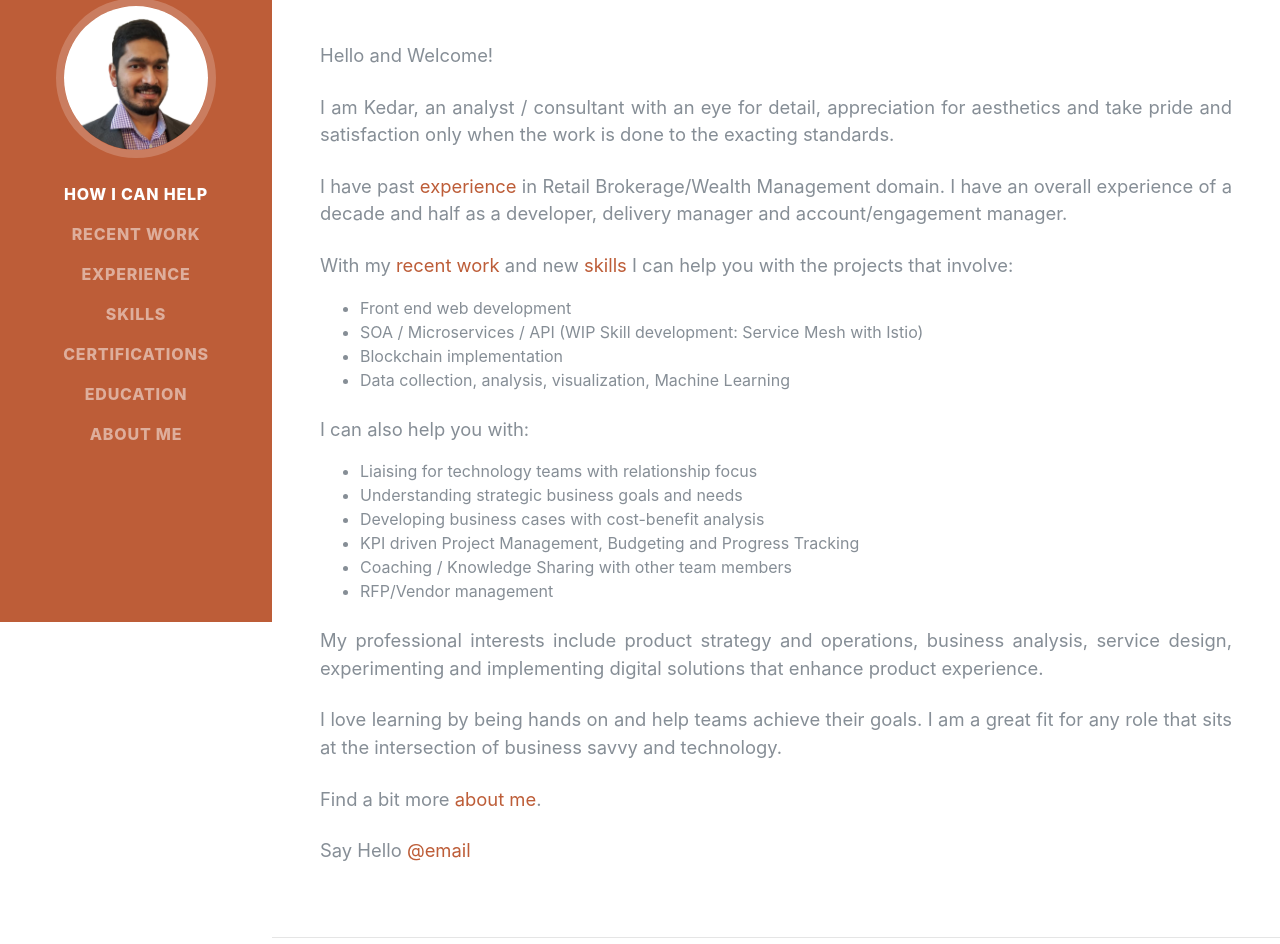
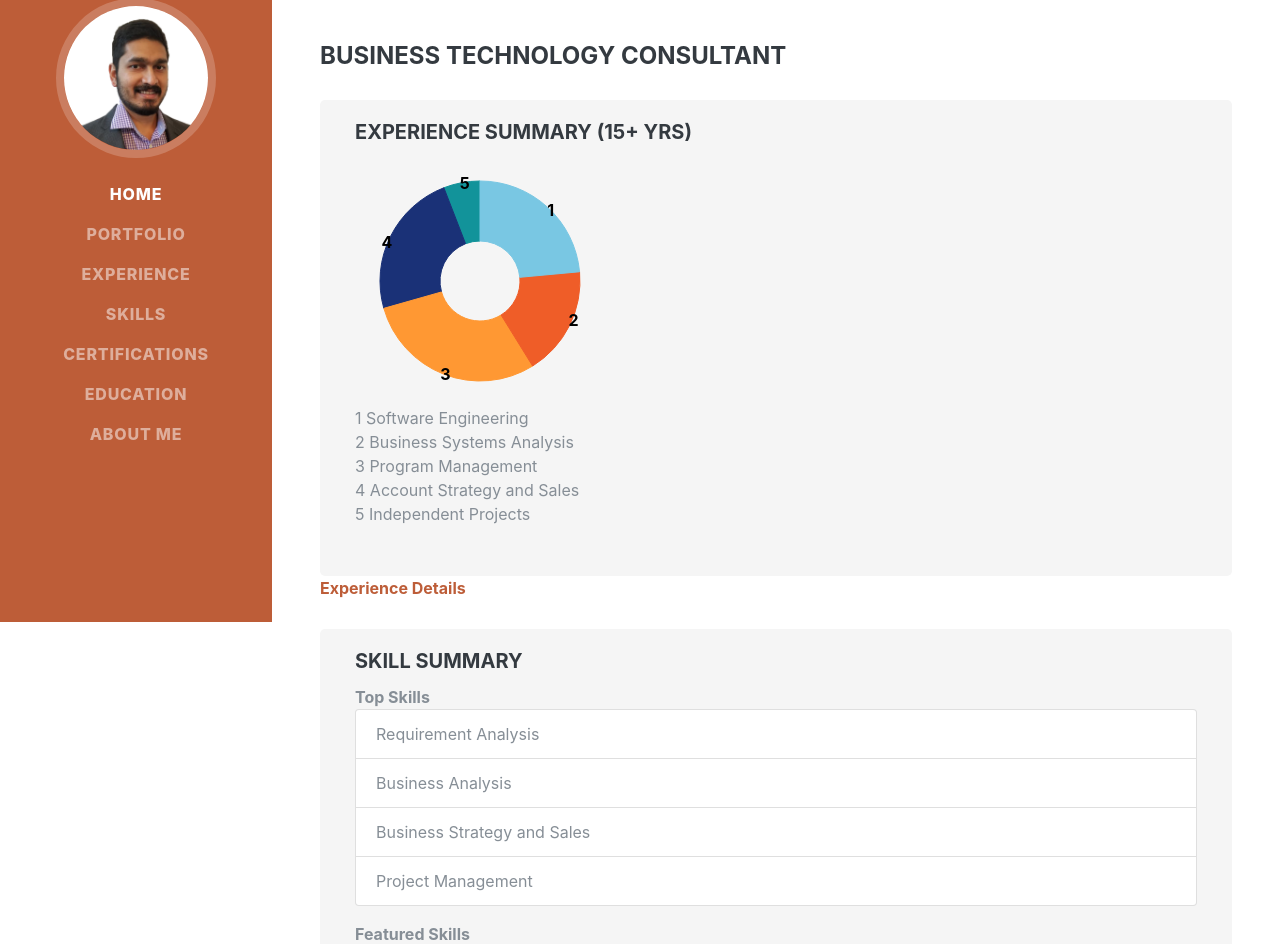
Before and after one commit to KedarJo/profile, a React (Create React App) app: page / in a window 1280 px wide. Shown: the part 178-1122 px from the top of the page. Built offline with nearby package versions, Linux system fonts and the light colour scheme; a web font is replaced by a local one.

Commit message:
first commit

```diff
--- a/src/App.css
+++ b/src/App.css
@@ -294,6 +294,8 @@ canvas.canvas-graph {
   transition: opacity .5s ease-in;
 }
 
+.list-group {background-color: #f5f5f5;}
+
 @media (min-width: 992px){
   .card {
     display: inline-block;
--- a/src/App.js
+++ b/src/App.js
@@ -46,10 +46,10 @@ class App extends Component {
                 <ul className="navbar-nav mr-auto">
 
                   <li className="nav-item">
-                    <NavLink to={process.env.PUBLIC_URL + '/'} className='nav-link' onClick = {() => {document.getElementByClassName('navbar-collapse').collapse('hide')}}>How I can help</NavLink>
+                    <NavLink to={process.env.PUBLIC_URL + '/'} className='nav-link' onClick = {() => {document.getElementByClassName('navbar-collapse').collapse('hide')}}>Home</NavLink>
                   </li>
                   <li className="nav-item">
-                    <NavLink to={process.env.PUBLIC_URL + '/Portfolio'} className='nav-link' onClick = {() => {document.getElementByClassName('navbar-collapse').collapse('hide')}}>Recent Work</NavLink>
+                    <NavLink to={process.env.PUBLIC_URL + '/Portfolio'} className='nav-link' onClick = {() => {document.getElementByClassName('navbar-collapse').collapse('hide')}}>Portfolio</NavLink>
                   </li>
                   <li className="nav-item">
                     <NavLink to={process.env.PUBLIC_URL + '/Experience'} className='nav-link' onClick = {() => {document.getElementByClassName('navbar-collapse').collapse('hide')}}>Experience</NavLink>
--- a/src/components/About.js
+++ b/src/components/About.js
@@ -12,79 +12,30 @@ function About () {
             transitionAppearTimeout={500}
             transitionEnter={false}
             transitionLeave={false}>
-          <h2 className="mb-5">Business Outcomes with Product Focus</h2>
+          <h3 className="mb-5">Business Outcomes with Product Focus</h3>
           </CSSTransitionGroup>
           <div className="resume-item d-flex flex-column flex-md-row mb-5">
-            <div className="resume-content mr-auto text-justify">
-
-              <div className="subheading mb-3"></div>
-              <p className="lead mb-5">I look at business through customer and product lens. I seek to understand how customers experience the product through its lifecycle and the business operations and technology infrastructure that make it possible. Such analysis presents opportunities to continuously innovate and improve the experience and offer better value proposition. </p>
+            <div className="resume-content mr-auto ">
               <div className="subheading mb-0">Service delivery philosophy</div>
               <img className="img-fluid img-responsive mx-auto mb-2" src='./img/StrategicPillers.png' alt='StrategicPillers' />
-              <p className="lead mb-5">Within a large organization a team of any size will benefit from this philosophy and principles of designing moments of truth. </p>
+              <p className="mb-5">Within a large organization a team of any size will benefit from this philosophy and principles of designing moments of truth. </p>
+
               <div className="subheading mb-0">Leading through influence</div>
-              <ul className="list-inline dev-icons">
-                <li className="list-inline-item">
-                  <i className="fas fa-lightbulb"></i>
-                </li>
-                <li className="list-inline-item">
-                  <i className="fas fa-ellipsis-h"></i>
-                </li>
-                <li className="list-inline-item">
-                  <i className="fas fa-chalkboard-teacher"></i>
-                </li>
-                <li className="list-inline-item">
-                  <i className="far fa-comment-dots"></i>
-                </li>
-                <li className="list-inline-item">
-                  <i className="fas fa-ellipsis-h"></i>
-                </li>
-                <li className="list-inline-item">
-                  <i className="fas fa-share"></i>
-                </li>
-              </ul>
-              <p className="lead mb-5">In large matrix enterprises and ecosystem of product and service delivery partners, usually responsibility comes without authority. To lead without clear authority, I use storytelling using data and experiences as an effective mechanism to influence decisions and arrive at consensus quickly.</p>
+              <p className="mb-5">In large matrix enterprises and ecosystem of product and service delivery partners, usually responsibility comes without authority. To lead without clear authority, I use storytelling using data and experiences as an effective mechanism to influence decisions and arrive at consensus quickly.</p>
 
               <div className="subheading mb-0">Information Brokering and Delivery </div>
-              <ul className="list-inline dev-icons">
-                <li className="list-inline-item">
-                  <i className="fas fa-chalkboard"></i>
-                </li>
-                <li className="list-inline-item">
-                  <i className="fas fa-phone"></i>
-                </li>
-                <li className="list-inline-item">
-                  <i className="far fa-comments"></i>
-                </li>
-                <li className="list-inline-item">
-                  <i className="fas fa-laptop"></i>
-                </li>
-                <li className="list-inline-item">
-                  <i className="fas fa-chart-line"></i>
-                </li>
-              </ul>
-              <p className="lead mb-5">I work hard to understand and fulfill the information needs of the cross functional teams to avoid undue risks arising due to information leakage and delays.</p>
-              <div className="subheading mb-0">Data Driven Culture does not escape human complexities</div>
-              <ul className="list-inline dev-icons">
-                <li className="list-inline-item">
-                  <i className="fas fa-brain"></i>
-                </li>
-                <li className="list-inline-item">
-                  <i className="fas fa-chess-board"></i>
-                </li>
-                <li className="list-inline-item">
-                  <i className="fas fa-chess"></i>
-                </li>
-              </ul>
-              <p className="lead mb-5">Using hard data absolutely should drive rational decision making, however human decision making is often informed by cognitive and behavioral biases. Being sensitive to such complexities is important in engaging with people and building lasting relationships.</p>
+              <p className="mb-5">I work hard to understand and fulfill the information needs of the cross functional teams to avoid undue risks arising due to information leakage and delays.</p>
+
+              <div className="subheading mb-0">Humanizing Data Driven Culture</div>
+              <p className="mb-5">Using hard data absolutely should drive rational decision making, however human decision making is often informed by cognitive and behavioral biases. Being sensitive to such complexities is important in engaging with people and building lasting relationships.</p>
 
               <div className="subheading mb-2">MBTI</div>
-              <p className="lead mb-5">My Myers–Briggs Personality Indicator is assessed as an <a href='https://www.16personalities.com/intj-personality' target="_blank" rel="noopener noreferrer">INTJ-Architect</a>.</p>
+              <p className="mb-5">My Myers–Briggs Personality Indicator is assessed as an <a href='https://www.16personalities.com/intj-personality' target="_blank" rel="noopener noreferrer">INTJ-Architect</a>.</p>
 
               <div className="subheading mb-2">Other Interests</div>
-              <p className="lead mb-5">I live in Charlotte with my wife and 5 year old son. I thoroughly enjoy spending my spare time with my boy. I have a renewed passion for hiking and enjoy taking my family on local hikes. </p>
+              <p className="mb-5">I live in Charlotte with my wife and 5 year old son. I thoroughly enjoy spending my spare time with my boy. I have a renewed passion for hiking and enjoy taking my family on local hikes. </p>
               <img className="img-fluid img-responsive mx-auto mb-5" src='./img/KedarCasual.jpg' alt='KedarCasual' />
-              <p className="lead mb-4">I would love to meet you! Reach me <a href="mailto:kedarnj@gmail.com">@email</a> </p>
+              <p className="mb-4">I would love to meet you! Reach me <a href="mailto:kedarnj@gmail.com">@email</a> </p>
             </div>
 
           </div>
--- a/src/components/Certifications.js
+++ b/src/components/Certifications.js
@@ -17,6 +17,12 @@ function Certifications() {
           <h2 className="mb-5">Technical Certifications</h2>
         </CSSTransitionGroup>
           <ul className="fa-ul mb-0">
+            <li>
+              <i className="fa-li fa fa-trophy text-warning"></i>
+              <a href='https://www.coursera.org/account/accomplishments/specialization/RLNPL7NKLNP7' target='_blank' rel="noopener noreferrer">
+                Web Design For Everybody Specialization
+              </a> - University of Michigan</li>
+
             <li>
               <i className="fa-li fa fa-trophy text-warning"></i>
               <a href='https://www.coursera.org/account/accomplishments/certificate/NJ6HX78TLSJQ' target='_blank' rel="noopener noreferrer">
--- a/src/components/Experience.js
+++ b/src/components/Experience.js
@@ -4,13 +4,16 @@ function Experience() {
   return (
 
     <div className="container-fluid p-0">
-      <section className="resume-section p-3 p-lg-5 d-flex flex-column text-justify" id="experience">
+      <section className="resume-section p-3 p-lg-5 d-flex flex-column" id="experience">
 
         <div className="resume-item d-flex flex-column flex-md-row mb-5">
           <div className="resume-content mr-auto">
             <h3 className="mb-0">Independent, Blockchain & Data Science</h3>
-            <div className="subheading mb-3">Independent</div>
-            <p>After working for over a decade and half with a leading global IT services firm. In August of 2017, I decided to part ways with my former employer to devote entire time to an independent research blockchain based platform model. Since then I have developed skills in emerging tech such as Data Science and Blockchain with training in number of foundational subjects. <br /><br />Pursued independent research and projects. Find my <a href={process.env.PUBLIC_URL + '/Portfolio'}>recent work</a> and new <a href={process.env.PUBLIC_URL + '/Skills'}>skills</a>.</p>
+            <ul>
+              <li>Independent research projects to explore possibilities with Blockchain</li>
+              <li>Mock projects on Data Science & Machine Learning</li>
+            </ul>
+            <p><a href={process.env.PUBLIC_URL + '/Portfolio'}>Portfolio of recent projects</a></p>
           </div>
           <div className="resume-date text-md-right">
             <span className="text-primary">Sep 2017 - Present</span>
@@ -19,13 +22,14 @@ function Experience() {
 
         <div className="resume-item d-flex flex-column flex-md-row mb-5">
           <div className="resume-content mr-auto">
-            <h3 className="mb-0">Engagement Manager</h3>
+            <h3 className="mb-0">Associate Director - Accounts</h3>
             <div className="subheading mb-3">Cognizant Technology Solutions at Wells Fargo</div>
             <ul>
-              <li>Accountable for developing and implementing strategic vision for marketshare protection and growth of a multi-million dollar engagement.</li>
-              <li>Implemented service design focused on Relationship Building, Collaboration, Research & Consulting with a mantra 'add so much value that customers view you as an investment'.</li>
-              <li>Doubled the marketshare in under 5 years while establishing lasting relationships and high quality revenue </li>
-              <li>Consistently topped Customer Satisfaction Scores.</li>
+              <li>Doubled account revenue over 4 years  </li>
+              <li>Slashed cost to client by 10% YOY via continuous technology innovation </li>
+              <li>Overall portfolio $35M+</li>
+              <li>CRM: Peoplesoft and Salesforce</li>
+              <li>Business Lines: Brokerage & Wealth, Wholesale And Commercial Banking</li>
             </ul>
           </div>
           <div className="resume-date text-md-right">
@@ -35,15 +39,14 @@ function Experience() {
 
         <div className="resume-item d-flex flex-column flex-md-row mb-5">
           <div className="resume-content mr-auto">
-            <h3 className="mb-0">Delivery Manager</h3>
+            <h3 className="mb-0">Senior Manager - Delivery  </h3>
             <div className="subheading mb-3">Cognizant Technology Solutions at Wells Fargo</div>
             <ul>
-              <li>Accountable for delivering a portfolio of projects in Retail Brokerage & Wealth Management domain focused on improving lives of Financial </li>
-              <li>Advisors and customers while meeting compliance and regulatory standards.</li>
-              <li>Accountable for team leadership and inspiring people to do their best work.</li>
-              <li>Implemented best-in-class processes, metrics/KPI based management and high quality deliverables</li>
-              <li>Maintained healthy profitability</li>
-              <li>Consistently topped team engagement scores</li>
+              <li>Improved profitability of $5M+ portfolio by 5% via standardization, automation, developer friendly tooling adoption</li>
+              <li>Improved Vendor Scorecard Performance</li>
+              <li>Delivered multiple Financial Advisor and Customer impacting projects</li>
+              <li>Tech Stack: .Net framework, Angular JS, Splunk, Peoplesoft, Actuate BI Reporting </li>
+              <li>Domain: Retail Brokerage / Wealth Management</li>
             </ul>
           </div>
           <div className="resume-date text-md-right">
@@ -53,16 +56,11 @@ function Experience() {
 
         <div className="resume-item d-flex flex-column flex-md-row mb-5">
           <div className="resume-content mr-auto">
-            <h3 className="mb-0">Development Team Lead and BSA</h3>
+            <h3 className="mb-0">Manager - Delivery</h3>
             <div className="subheading mb-3">Cognizant Technology Solutions at Wells Fargo</div>
             <ul>
-              <li>Delivered a system playbook for merger integration for client.</li>
-              <li>Delivered system level business requirements and functional specifications</li>
-              <li>Documented business process flows</li>
-              <li>Contributed to the cutover strategy for large systems migration</li>
-              <li>Contributed to the end-to-end testing strategy and test planning</li>
-              <li>Designed software for automated data cutovers saving 40% migration effort</li>
-              <li>Acted as project manager for parts of the overall migration effort</li>
+              <li>Developed culture of customer centric continuous innovation and consulting</li>
+              <li>Improved, Maintained Delivery KPIs to complete project on budget and schedule</li>
             </ul>
           </div>
           <div className="resume-date text-md-right">
@@ -74,7 +72,10 @@ function Experience() {
           <div className="resume-content mr-auto">
             <h3 className="mb-0">Developer / Tech Lead / BSA</h3>
             <div className="subheading mb-3">Cognizant Technology Solutions at AT&T</div>
-            <p>Worked on several projects as Tech Lead and BSA on a billing platform. A few examples included Introduction of VoIP based service, Introduction of bundled offers with partner firm and designing and delivering several new usage based plan offers.</p>
+            <ul>
+              <li>Engineering Team Lead - Accounts Management Telco billing platform</li>
+              <li>Lanunched multiple Direct Dial, Bundled and VoIP products</li>
+            </ul>
           </div>
           <div className="resume-date text-md-right">
             <span className="text-primary">Jan 2002 - Dec 2006</span>
--- a/src/components/Home.js
+++ b/src/components/Home.js
@@ -1,5 +1,7 @@
 import React, {Component} from 'react';
 import { CSSTransitionGroup } from 'react-transition-group'
+import { RadialChart, DiscreteColorLegend } from 'react-vis';
+
 
 function Home() {
   return (
@@ -21,37 +23,78 @@ function Home() {
               <a href="mailto:kedarnj@gmail.com">kedarnj@gmail.com</a>
             </div>
             </CSSTransitionGroup>
-            <div className='text-justify'>
-              <p className="lead mb-4">Hello and Welcome! </p>
-              <p className="lead mb-4">I am Kedar, an analyst / consultant with an eye for detail, appreciation for aesthetics and take pride and satisfaction only when the work is done to the exacting standards. </p>
-              <p className="lead mb-4">I have past <a href={process.env.PUBLIC_URL + '/Experience'}>experience</a> in Retail Brokerage/Wealth Management domain. I have an overall experience of a decade and half as a developer, delivery manager and account/engagement manager. </p>
+
+              <h4 className="mb-4">Business Technology Consultant</h4>
               <div className="mb-4">
-                <p className="lead">With my <a href={process.env.PUBLIC_URL + '/Portfolio'}>recent work</a> and new <a href={process.env.PUBLIC_URL + '/Skills'}>skills</a> I can help you with the projects that involve:</p>
-                <ul>
-                  <li>Front end web development</li>
-                  <li>SOA / Microservices / API (WIP Skill development: Service Mesh with Istio)</li>
-                  <li>Blockchain implementation</li>
-                  <li>Data collection, analysis, visualization, Machine Learning</li>
-                </ul>
+
+                <div className="card col-sm-12">
+                  <div className="card-body">
+                    <h5 className='card-title'>Experience Summary (15+ Yrs)</h5>
+                    <strong>
+                    <RadialChart
+                      className={'donut-chart-example'}
+                      data={[
+                        {angle: 4, label: '1'},
+                        {angle: 3, label: '2'},
+                        {angle: 5, label: '3'},
+                        {angle: 4, label: '4'},
+                        {angle: 1, label: '5'}
+                      ]}
+                      showLabels={true}
+                      innerRadius={40}
+                      radius={100}
+                      width={250}
+                      height={250}
+                      padAngle={0.04}
+                    >
+                    </RadialChart>
+                    </strong>
+                    <DiscreteColorLegend
+                      showLabels={true}
+                      items={['1 Software Engineering', '2 Business Systems Analysis', '3 Program Management','4 Account Strategy and Sales','5 Independent Projects']}
+                      width={250}
+                      height={150}
+                    />
+                  </div>
+                </div>
+                <p><strong><a href={process.env.PUBLIC_URL + '/Experience'}>Experience Details</a></strong></p>
               </div>
-              <div className="mb-4">
-                <p className="lead">I can also help you with:</p>
-                <ul>
-                  <li>Liaising for technology teams with relationship focus</li>
-                  <li>Understanding strategic business goals and needs</li>
-                  <li>Developing business cases with cost-benefit analysis</li>
-                  <li>KPI driven Project Management, Budgeting and Progress Tracking</li>
-                  <li>Coaching / Knowledge Sharing with other team members</li>
-                  <li>RFP/Vendor management</li>
-                </ul>
+              <div className="card col-sm-12">
+                <div className="card-body">
+                  <h5 className='card-title'>Skill Summary</h5>
+                  <span className="mb-3"><strong>Top Skills</strong>
+                  <ul className="list-group mb-3">
+                    <li className="list-group-item">Requirement Analysis</li>
+                    <li className="list-group-item">Business Analysis</li>
+                    <li className="list-group-item">Business Strategy and Sales</li>
+                    <li className="list-group-item">Project Management</li>
+                  </ul>
+                  </span>
+                  <span><strong>Featured Skills</strong>
+                  <ul className="list-group">
+                    <li className="list-group-item">Machine Learning</li>
+                    <li className="list-group-item">Blockchain</li>
+                    <li className="list-group-item">SOA and Microservices</li>
+                    <li className="list-group-item">Web Development</li>
+                    <li className="list-group-item">Agile Development</li>
+                  </ul>
+                  </span>
+                </div>
               </div>
 
-              <p className="lead mb-4">My professional interests include product strategy and operations, business analysis, service design, experimenting and implementing digital solutions that enhance product experience. </p>
-              <p className="lead mb-4">I love learning by being hands on and help teams achieve their goals. I am a great fit for any role that sits at the intersection of business savvy and technology.</p>
-              <p className="lead mb-4">Find a bit more <a href={process.env.PUBLIC_URL + '/About'}>about me</a>.</p>
-              <p className="lead mb-4">Say Hello <a href="mailto:kedarnj@gmail.com">@email</a> </p>
+              <p><strong><a href={process.env.PUBLIC_URL + '/Skills'}>Skill Details</a></strong></p>
+              <p className="mb-4"><strong><a href={process.env.PUBLIC_URL + '/Portfolio'}>Portfolio</a></strong></p>
+
+              <div className="card col-sm-12">
+                <div className="card-body">
+                  <h5 className='card-title'>Professional Interests</h5>
+                  <p>Product Strategy and Operations, Business Analysis, Service Design, Experimenting and Implementing Digital Solutions that enhance product experience</p>
+                </div>
+              </div>
+              <p className="mb-4"><strong><a href={process.env.PUBLIC_URL + '/About'}>About me</a></strong></p>
+              <p className="mb-4">Say Hello <a href="mailto:kedarnj@gmail.com">@email</a> </p>
             </div>
-          </div>
+
         </section>
 
         <hr className="m-0" />
--- a/src/components/Portfolio.js
+++ b/src/components/Portfolio.js
@@ -32,7 +32,7 @@ function Portfolio () {
               <hr />
 
               <div className="subheading mb-0">Crypto Prices</div>
-              <p><strong>Objective:</strong> Simple Rest API call for prices of top crypto.</p>
+              <p><strong>Objective:</strong> Simple API call top Crypto prices and last 20 hour trend</p>
               <Infura />
               <p className='mb-5'></p>
               <hr />
```
Also changed, not shown: src/components/Dash.js (+9 -7 lines), src/components/Infura.js (+106 -7 lines).
